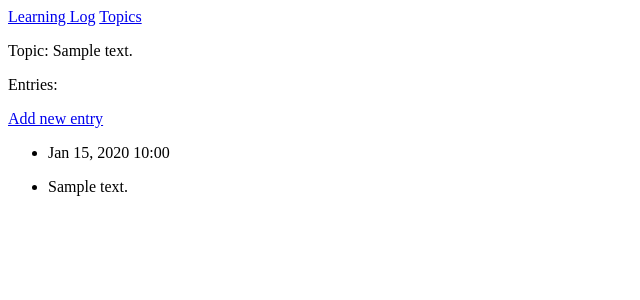
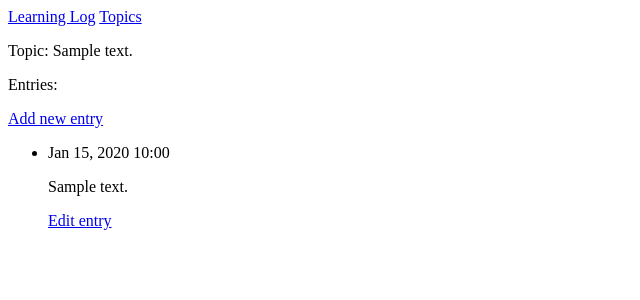
Before and after one commit to GreyZeng/learning_log, a Django app: page /topics/1/ in a window 1280 px wide. Shown: the top 300 px of the page, without its empty margins (0-640 px from the left). Run offline with Django 4.2, Linux system fonts and the light colour scheme; tables that the repository leaves empty hold one stand-in row (values such as "Sample post").

Commit message:
edit entry

```diff
--- a/learning_logs/templates/learning_logs/topic.html
+++ b/learning_logs/templates/learning_logs/topic.html
@@ -9,8 +9,11 @@
 </p>
 <ul>
     {% for entry in entries %}
-    <li><p>{{ entry.date_added|date:'M d, Y H:i' }}</p></li>
-    <li><p>{{ entry.text|linebreaks }}</p></li>
+    <li>
+        <p>{{ entry.date_added|date:'M d, Y H:i' }}</p>
+        <p>{{ entry.text|linebreaks }}</p>
+        <p><a href="{% url 'learning_logs:edit_entry' entry.id %}">Edit entry</a></p>
+    </li>
     {% empty %}
     <li>There are No entries for this topic yet.</li>
     {% endfor %}
--- a/learning_logs/urls.py
+++ b/learning_logs/urls.py
@@ -11,4 +11,5 @@ urlpatterns = [
     path('topics/<int:topic_id>/', views.topic, name='topic'),
     path('new_topic/', views.new_topic, name='new_topic'),
     path('new_entry/<int:topic_id>/', views.new_entry, name='new_entry'),
+    path('edit_entry/<int:entry_id>/', views.edit_entry, name='edit_entry'),
 ]
--- a/learning_logs/views.py
+++ b/learning_logs/views.py
@@ -1,7 +1,7 @@
 from django.shortcuts import render, redirect
 
 from .forms import TopicForm, EntryForm
-from .models import Topic
+from .models import Topic, Entry
 
 
 # Create your views here.
@@ -58,3 +58,19 @@ def new_entry(request, topic_id):
     # 显示空表单或表单数据无效
     context = {'topic': topic, 'form': form}
     return render(request, 'learning_logs/new_entry.html', context)
+
+
+def edit_entry(request, entry_id):
+    entry = Entry.objects.get(id=entry_id)
+    topic = entry.topic
+    if request.method != 'POST':
+        # 初次请求，用当前的条目填充表单
+        form = EntryForm(instance=entry)
+    else:
+        # POST 提交的数据，对数据进行处理
+        form = EntryForm(instance=entry, data=request.POST)
+        if form.is_valid():
+            form.save()
+            return redirect('learning_logs:topic', topic_id=topic.id)
+    context = {'entry': entry, 'topic': topic, 'form': form}
+    return render(request, 'learning_logs/edit_entry.html', context)
```
Also changed, not shown: learning_logs/templates/learning_logs/edit_entry.html (added, +12 -0 lines).
